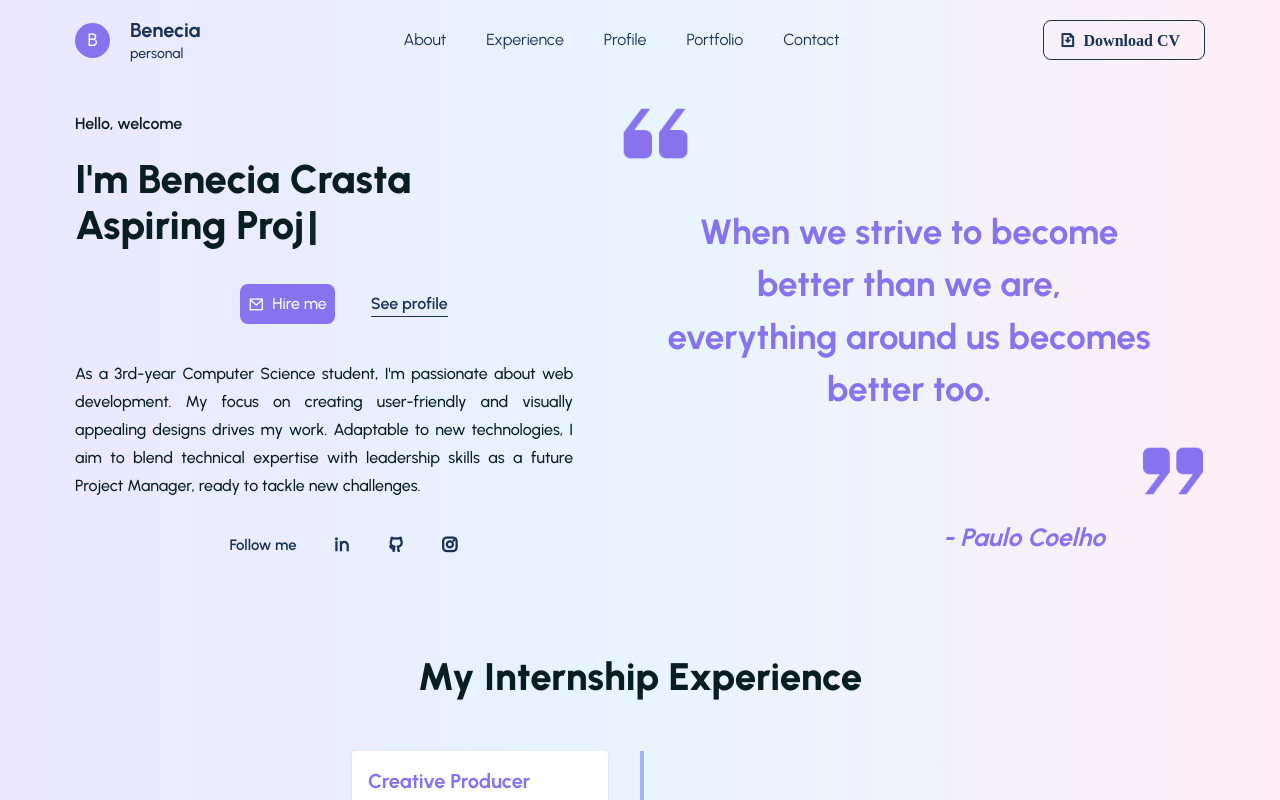
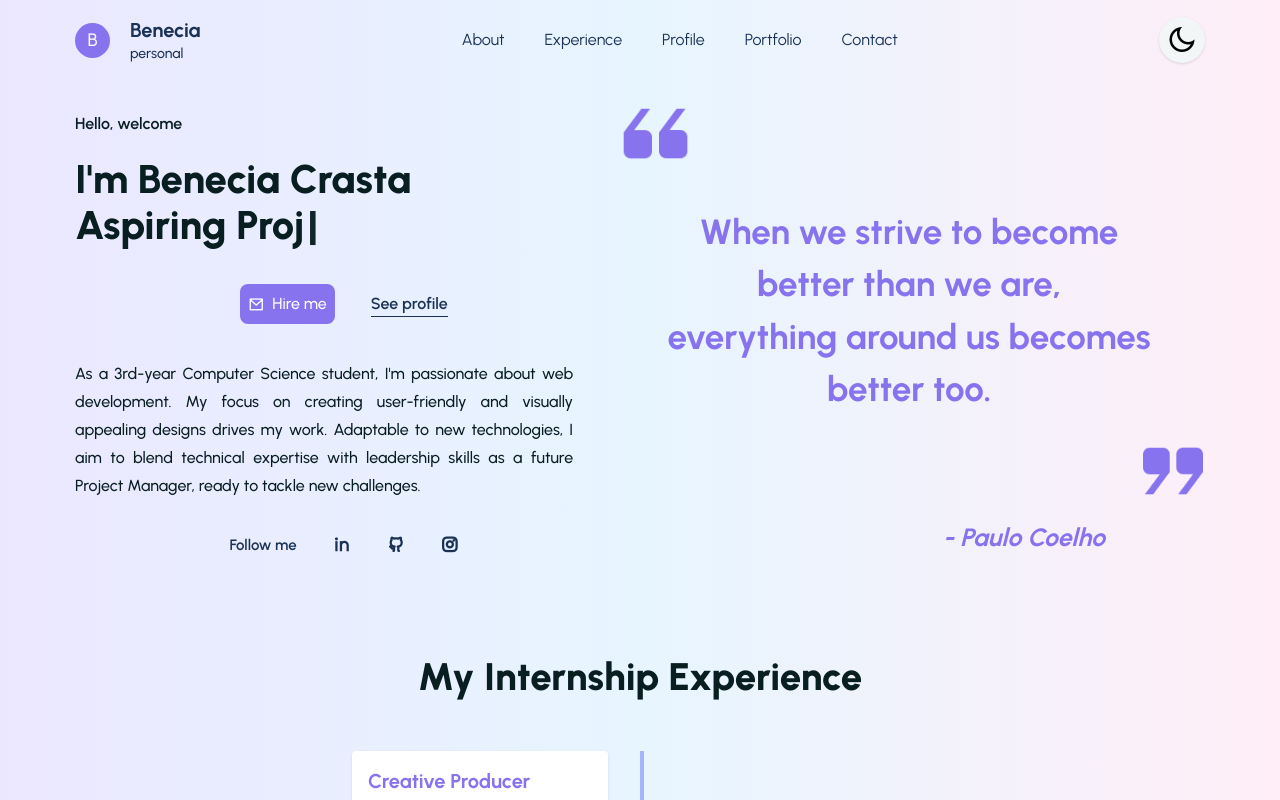
Before and after one commit to benecia29/react-portfolio, a React (Create React App) app: page / in a window 1280 px wide. Shown: the top 800 px of the page. Built offline with nearby package versions, Linux system fonts and the light colour scheme.

Commit message:
dark mode (work in progress)

```diff
--- a/src/App.css
+++ b/src/App.css
@@ -38,6 +38,18 @@ section {
   z-index: 99;
 }
 
+.sticky_header_dark{
+  width: 100%;
+  height: 80px;
+  line-height: 80px;
+  position: sticky;
+  top: 0;
+  left: 0;
+  background: black;
+  box-shadow: 3px 3px -8px 3px #ddd;
+  z-index: 99;
+}
+
 @media only screen and (max-width: 768px) {
   .menu{
     width: 100%;
--- a/src/App.js
+++ b/src/App.js
@@ -1,4 +1,4 @@
-import { useEffect } from "react";
+import { useEffect, useState } from "react";
 import Aos from "aos";
 
 import "./App.css";
@@ -11,14 +11,28 @@ import Contact from "./components/UI/Contact";
 import Profile from "./components/UI/Profile";
 
 function App() {
+  const [theme, setTheme] = useState("light");
+  useEffect(() => {
+    if (theme === "dark") {
+      document.documentElement.classList.add("dark");
+    }
+    else {
+      document.documentElement.classList.remove("dark");
+    }
+  }, [theme]);
+
   useEffect(() => {
     Aos.init();
   }, []);
 
+  const handleSwitch = () => {
+    setTheme(theme === "dark" ? "light" : "dark");
+  }
+
   return <>
-    <Header />
+    <Header handleSwitch={handleSwitch} theme={theme}/>
     {/* <main className="bg-[#f0edff]"> */}
-    <main className="bg-gradient-to-r from-[#ebe7ff] to-[#ffeef7] via-[#e7f5ff]">
+    <main className="bg-gradient-to-r from-[#ebe7ff] to-[#ffeef7] via-[#e7f5ff] dark:bg-gradient-to-r dark:from-[#0D1224] dark:to-[#42252F] dark:via-[#3D3141]">
       <Hero />
       <Experience />
       <Profile />
--- a/src/components/Header/Header.jsx
+++ b/src/components/Header/Header.jsx
@@ -1,7 +1,6 @@
 import React, { useRef, useEffect } from "react";
-import resume from "../../assets/resume.pdf";
 
-const Header = () => {
+const Header = (props) => {
   const headerRef = useRef(null);
   const menuRef = useRef(null);
 
@@ -11,9 +10,13 @@ const Header = () => {
         document.body.scrollTop > 80 ||
         document.documentElement.scrollTop > 80
       ) {
-        headerRef.current.classList.add("sticky__header");
+        props.theme === "light"
+          ? headerRef.current.classList.add("sticky__header")
+          : headerRef.current.classList.add("sticky_header_dark");
       } else {
-        headerRef.current.classList.remove("sticky__header");
+        props.theme === "light"
+          ? headerRef.current.classList.remove("sticky__header")
+          : headerRef.current.classList.remove("sticky_header_dark");
       }
     };
 
@@ -42,7 +45,7 @@ const Header = () => {
   return (
     <header
       ref={headerRef}
-      className="w-full h-[80px] leading-[80px] flex items-center bg-gradient-to-r from-[#ebe7ff] to-[#ffeef7] via-[#e7f5ff]"
+      className="w-full h-[80px] leading-[80px] flex items-center bg-gradient-to-r from-[#ebe7ff] to-[#ffeef7] via-[#e7f5ff] dark:bg-gradient-to-r dark:from-[#0D1224] dark:to-[#42252F] dark:via-[#3D3141]"
     >
       <div className="container">
         <div className="flex items-center justify-between">
@@ -116,13 +119,20 @@ const Header = () => {
 
           {/* *********menu right*********** */}
           <div className="flex items-center gap-4">
-            <button className="flex items-center gap-2 text-smallTextColor font-[600] border border-solid border-smallTextColor py-2 px-4 rounded-[8px] max-h-[40px] hover:bg-smallTextColor hover:text-white ease-in duration-300">
-              <a href={resume} download>
-                <i className="ri-file-download-line">
-                  <span className="mx-2 sm:inline hidden">Download CV</span>
-                </i>
-              </a>
-            </button>
+            {/* ************dark mode icons start************** */}
+            <div className="flex shadow bg-[#F3F6F6] rounded-full hover:bg-primaryColor hover:text-white ease-in h-[46px] w-[46px]">
+              <div
+                onClick={props.handleSwitch}
+                className="top-0 -mt-[17px] ml-[8px]"
+              >
+                {props.theme === "light" ? (
+                  <i className="ri-moon-line text-[30px]"></i>
+                ) : (
+                  <i className="ri-sun-line text-[30px]"></i>
+                )}
+              </div>
+            </div>
+            {/* ************dark mode icons end************** */}
 
             <span
               onClick={togglemenu}
--- a/src/components/UI/Hero.jsx
+++ b/src/components/UI/Hero.jsx
@@ -15,7 +15,7 @@ const Hero = () => {
             <h5
               data-aos="fade-right"
               data-aos-duration="1500"
-              className="text-headingColor font-[600] text-[16px] mt-6"
+              className="text-headingColor dark:text-offWhite font-[600] text-[16px] mt-6"
             >
               Hello, welcome
             </h5>
--- a/tailwind.config.js
+++ b/tailwind.config.js
@@ -1,12 +1,15 @@
 /** @type {import('tailwindcss').Config} */
 module.exports = {
   content: ["./src/**/*.{js,jsx,ts,tsx}"],
+  darkMode: "class",
   theme: {
     extend: {
       colors: {
         primaryColor: "#8873ef",
         headingColor: "#081e21",
         smallTextColor: "#193256",
+        bgColor: "#0A192F",
+        offWhite: "#F3F6F6",
       },
     },
   },
```
Also changed, not shown: src/assets/images/moon-line.svg (added), src/assets/images/sun-line.svg (added).
